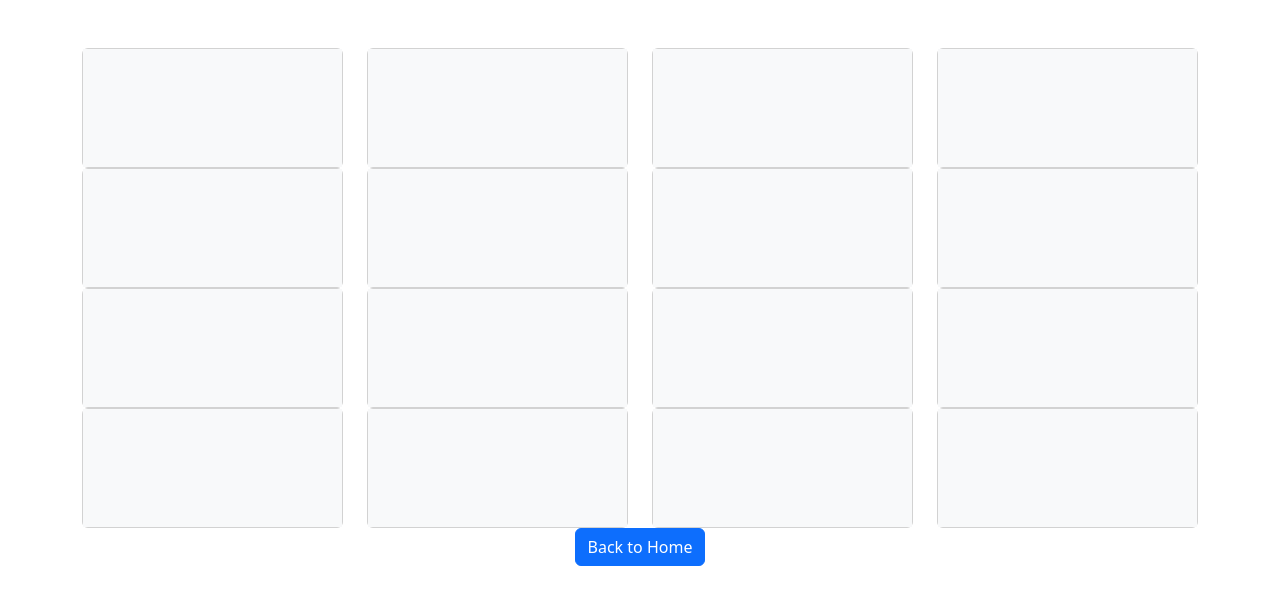
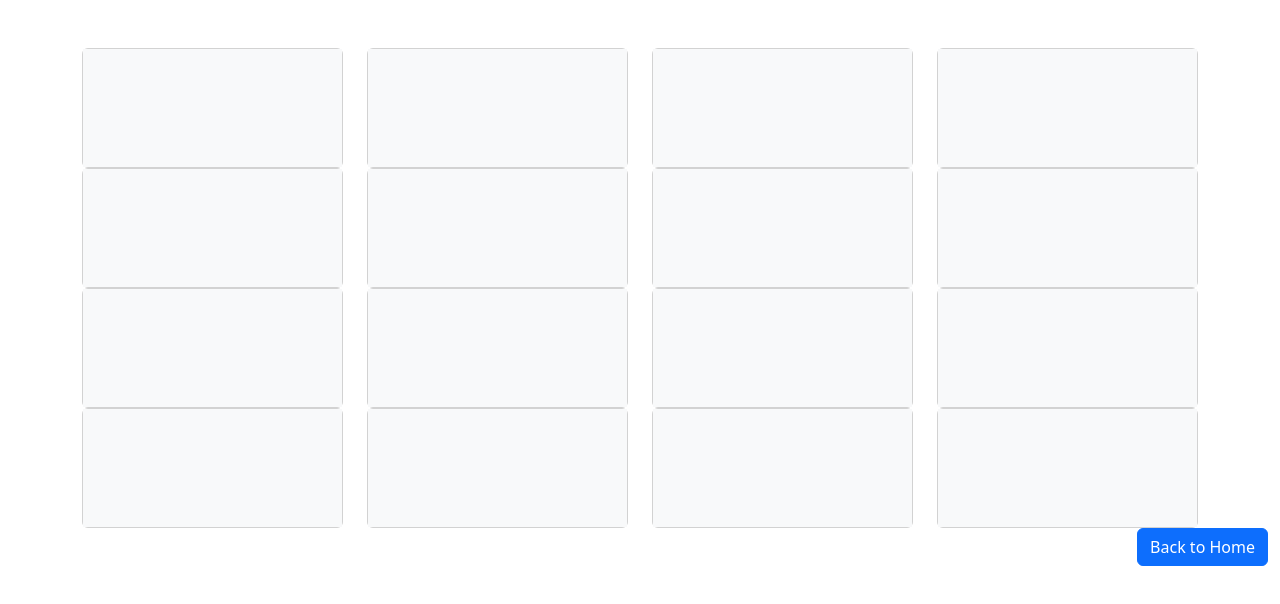
Before and after one commit to Zende-Magloire/Cybersecurity-awareness_Game, a plain HTML site: page Elementary_school/elementary_game.html in a window 1280 px wide. Drawn offline with nearby package versions, Linux system fonts and the light colour scheme.

Commit message:
updated elementary school game

```diff
--- a/Elementary_school/elementary_game.html
+++ b/Elementary_school/elementary_game.html
@@ -9,6 +9,7 @@
       rel="stylesheet"
     />
     <link rel="stylesheet" href="styles.css" />
+    <link rel="stylesheet" href="https://cdnjs.cloudflare.com/ajax/libs/animate.css/4.1.1/animate.min.css">
   </head>
   <body>
     <div class="container mt-5">
@@ -168,20 +169,15 @@
         </div>
       </div>
     </div>
-    <footer class="footer">
-      <div class="container">
-        <div class="d-flex justify-content-center"> <!-- Updated class -->
-          <button class="btn btn-primary" onclick="redirectToHome()">Back to Home</button>
-        </div>
+    <div class="container-fluid">
+      <div class="row">
+          <div class="col text-end">
+              <a href="../home.html" class="btn btn-primary">Back to Home</a>
+          </div>
       </div>
-    </footer>
+  </div>
     <script src="https://code.jquery.com/jquery-3.6.0.min.js"></script>
     <script src="https://cdn.jsdelivr.net/npm/bootstrap@5.3.0/dist/js/bootstrap.bundle.min.js"></script>
     <script src="script.js"></script>
-    <script>
-    function redirectToHome() {
-      window.location.href = "../home.html";
-    }
-    </script>
   </body>
 </html>
--- a/Elementary_school/script.js
+++ b/Elementary_school/script.js
@@ -60,7 +60,7 @@ $(document).ready(function() {
   }
 
   function showCongratsMessage() {
-      $('.container').append('<div class="congrats-message">Congratulations! You completed the game!</div>');
+    $('.container').append('<div class="congrats-message animate__animated animate__bounceIn">Great job, cybersecurity expert!</div>');
     $('.container').append('<button class="reset-button">Play Again</button>');
     $('.reset-button').on('click', function() {
       resetGame();
--- a/Elementary_school/styles.css
+++ b/Elementary_school/styles.css
@@ -1,11 +1,10 @@
-/* Add styling for memory card game */
 .memory-card {
     perspective: 1000px;
 }
 
 .card {
     width: 100%;
-    height: 120px; /* Adjusted height */
+    height: 120px;
     position: relative;
     transform-style: preserve-3d;
     transition: transform 0.5s;
```
Lines whose indentation alone changed are shown as unchanged.
